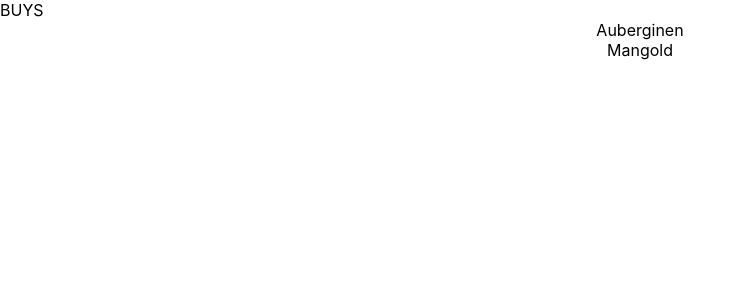
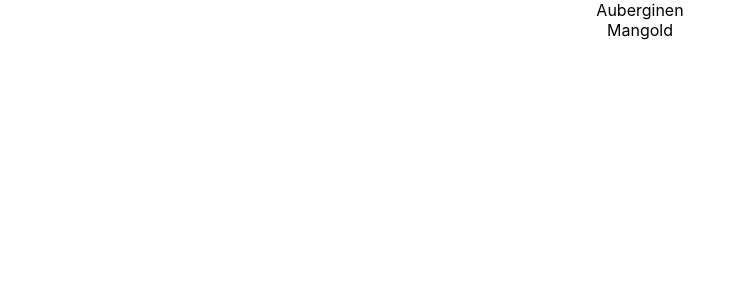
Before and after one commit to rheimers/buy-app, a React (Create React App) app: page / in a window 1280 px wide. Shown: the top 300 px of the page, without its empty margins (0-745 px from the left). Built offline with nearby package versions, Linux system fonts and the light colour scheme; data requests are answered from the project's data file.

Commit message:
Outsourcing two pages from app.js

```diff
--- a/src/App.js
+++ b/src/App.js
@@ -1,34 +1,20 @@
-import React, { useState, useEffect } from "react";
+import React from "react";
 import "./App.css";
-import { getBuys } from "./api/buy";
 import { BrowserRouter as Router, Switch, Route } from "react-router-dom";
+import Home from "./pages/Home";
+import AddBuy from "./pages/AddBuy";
 
 function App() {
-  const [buys, setBuys] = useState(null);
-
-  useEffect(() => {
-    const fetchBuys = async () => {
-      const buys = await getBuys();
-      setBuys(buys);
-    };
-    fetchBuys();
-  }, []);
-
   return (
     <Router>
       <Switch>
         <Route path="/add">
-          <div>ADD BUY</div>
+          <AddBuy />
         </Route>
         <Route path="/">
-          <div>BUYS</div>
+          <Home />
         </Route>
       </Switch>
-      <div className="App">
-        {buys?.map((buy) => (
-          <div key={buy.id}>{buy.item}</div>
-        ))}
-      </div>
     </Router>
   );
 }
--- a/src/pages/AddBuy.js
+++ b/src/pages/AddBuy.js
@@ -0,0 +1,7 @@
+import React from "react";
+
+function AddBuy() {
+  return <div>ADD BUY</div>;
+}
+
+export default AddBuy;
--- a/src/pages/Home.js
+++ b/src/pages/Home.js
@@ -0,0 +1,24 @@
+import React, { useState, useEffect } from "react";
+import { getBuys } from "../api/buy";
+
+function Home() {
+  const [buys, setBuys] = useState(null);
+
+  useEffect(() => {
+    const fetchBuys = async () => {
+      const buys = await getBuys();
+      setBuys(buys);
+    };
+    fetchBuys();
+  }, []);
+
+  return (
+    <div className="App">
+      {buys?.map((buy) => (
+        <div key={buy.id}>{buy.item}</div>
+      ))}
+    </div>
+  );
+}
+
+export default Home;
```
